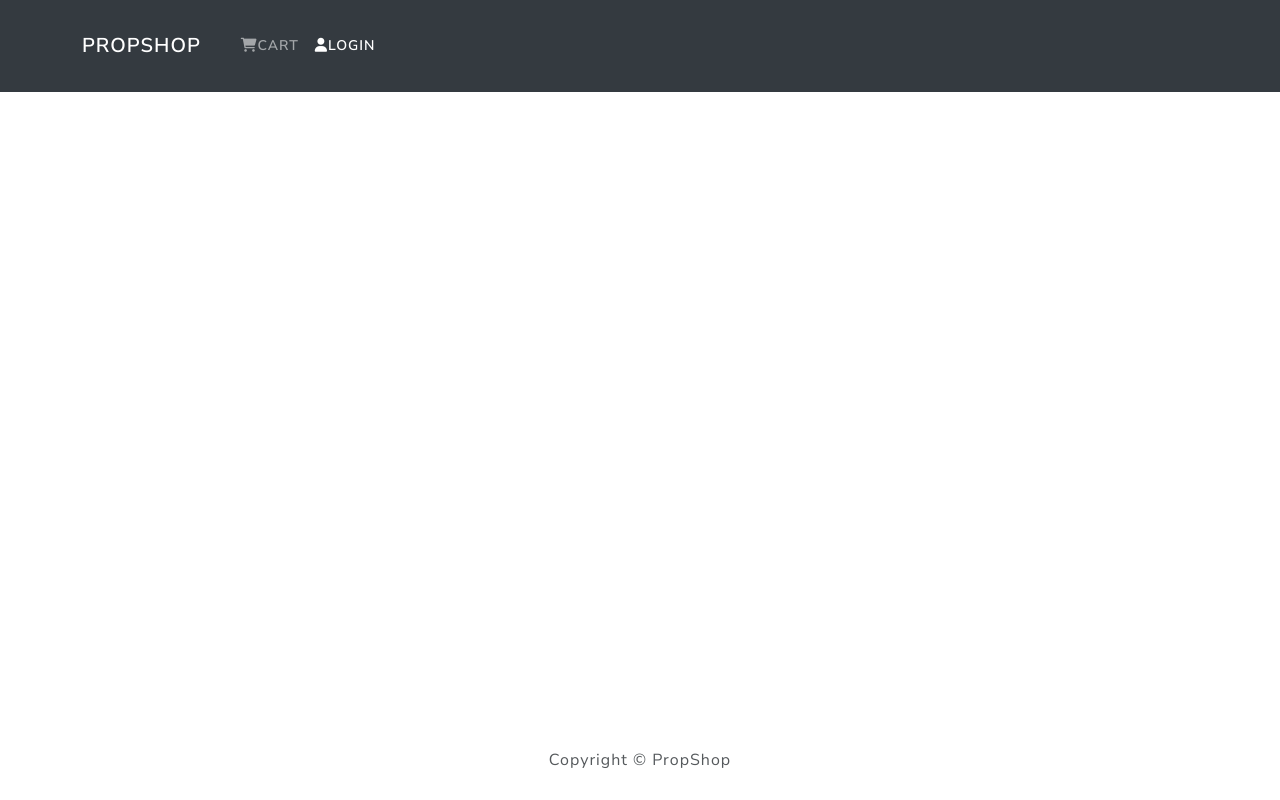
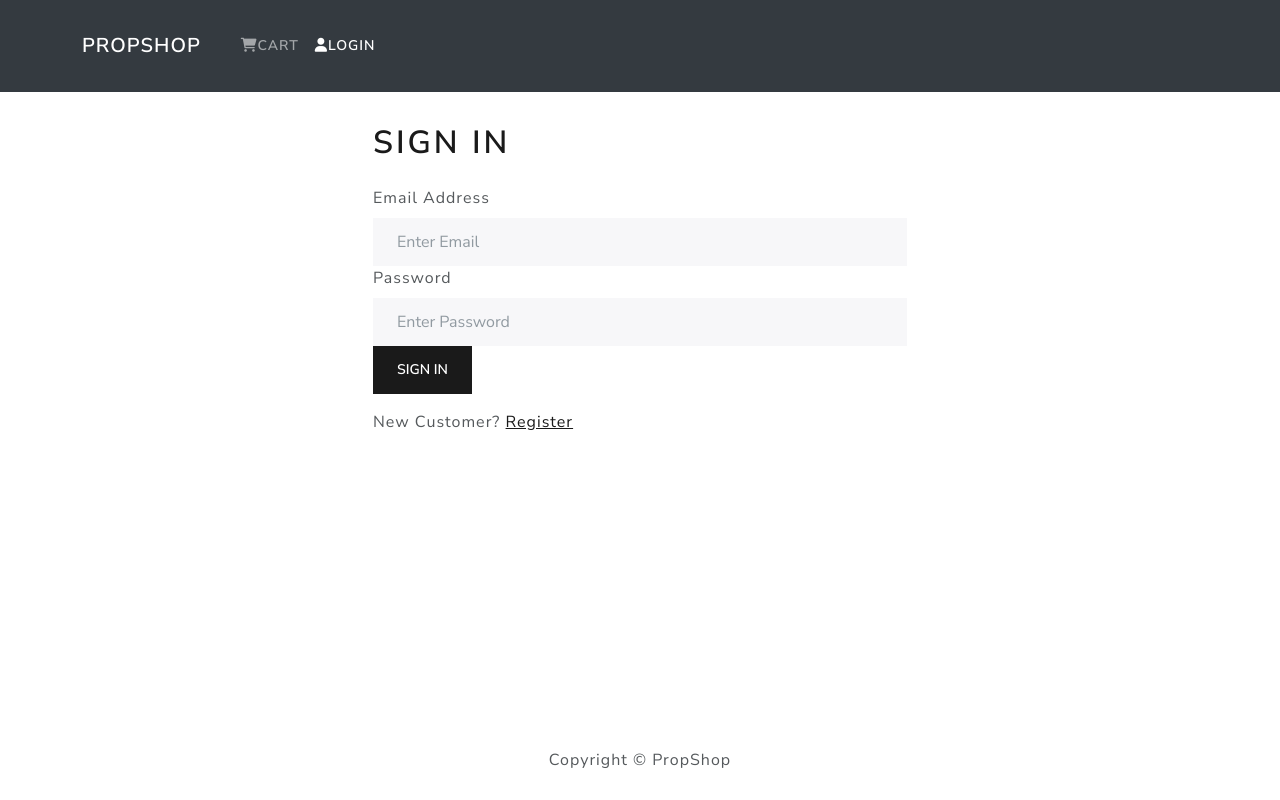
Before and after one commit to harryn0502/propshop, a React (Create React App) app in the folder frontend/: page /login in a window 1280 px wide. Built offline with nearby package versions, Linux system fonts and the light colour scheme.

Commit message:
Add login system

```diff
--- a/frontend/src/App.js
+++ b/frontend/src/App.js
@@ -7,6 +7,7 @@
 import HomePage from "./pages/HomePage";
 import ProductPage from "./pages/ProductPage";
 import CartPage from "./pages/CartPage";
+import LoginPage from "./pages/LoginPage";
 
 function App() {
   return (
@@ -19,6 +20,7 @@
             <Route path="/product/:id" element={<ProductPage />} />
             <Route path="/cart" element={<CartPage />} />
             <Route path="/cart/:id" element={<CartPage />} />
+            <Route path="/login" element={<LoginPage />} />
           </Routes>
         </Container>
       </main>
--- a/frontend/src/actions/productActions.js
+++ b/frontend/src/actions/productActions.js
@@ -17,8 +17,8 @@
     dispatch({
       type: PRODUCT_LIST_FAIL,
       payload:
-        error.response && error.response.data.message
-          ? error.reposne.data.message
+        error.response && error.response.data.detail
+          ? error.response.data.detail
           : error.message,
     });
   }
@@ -33,8 +33,8 @@
     dispatch({
       type: PRODUCT_DETAILS_FAIL,
       payload:
-        error.response && error.response.data.message
-          ? error.reposne.data.message
+        error.response && error.response.data.detail
+          ? error.response.data.detail
           : error.message,
     });
   }
--- /dev/null
+++ b/frontend/src/actions/userActions.js
@@ -0,0 +1,34 @@
+import {
+  USER_LOGIN_REQUEST,
+  USER_LOGIN_SUCCESS,
+  USER_LOGIN_FAIL,
+  USER_LOGOUT,
+} from "../constants/userConstants";
+
+export const login = (email, password) => async (dispatch) => {
+  try {
+    dispatch({ type: USER_LOGIN_REQUEST });
+    const json = await fetch("/api/users/login/", {
+      method: "POST",
+      headers: { "Content-Type": "application/json" },
+      body: JSON.stringify({
+        username: email,
+        password: password,
+      }),
+    });
+    const data = await json.json();
+    if (!json.ok) throw data;
+
+    dispatch({ type: USER_LOGIN_SUCCESS, payload: data });
+
+    localStorage.setItem("userInfo", JSON.stringify(data));
+  } catch (error) {
+    dispatch({
+      type: USER_LOGIN_FAIL,
+      payload:
+        error && error.detail
+          ? error.detail
+          : "",
+    });
+  }
+};
--- /dev/null
+++ b/frontend/src/components/FormContainer.js
@@ -0,0 +1,16 @@
+import { Container, Row, Col } from "react-bootstrap";
+function FormContainer({ children }) {
+  return (
+    <div>
+      <Container>
+        <Row className="justify-content-md-center">
+          <Col xs={12} md={6}>
+            {children}
+          </Col>
+        </Row>
+      </Container>
+    </div>
+  );
+}
+
+export default FormContainer;
--- /dev/null
+++ b/frontend/src/constants/userConstants.js
@@ -0,0 +1,5 @@
+export const USER_LOGIN_REQUEST = 'USER_LOGIN_REQUEST'
+export const USER_LOGIN_SUCCESS = 'USER_LOGIN_SUCCESS'
+export const USER_LOGIN_FAIL = 'USER_LOGIN_FAIL'
+
+export const USER_LOGOUT = 'USER_LOGOUT'
--- /dev/null
+++ b/frontend/src/pages/LoginPage.js
@@ -0,0 +1,77 @@
+import { Col, Row, Form, Button } from "react-bootstrap";
+import { useEffect, useState } from "react";
+import { Link, useLocation, useNavigate } from "react-router-dom";
+import { useDispatch, useSelector } from "react-redux";
+import Loader from "../components/Loader";
+import Message from "../components/Message";
+import FormContainer from "../components/FormContainer";
+import { login } from "../actions/userActions";
+
+function LoginPage() {
+  const [email, setEmail] = useState("");
+  const [password, setPassword] = useState("");
+  const navigate = useNavigate();
+  const location = useLocation();
+  const dispatch = useDispatch();
+  const redirect = location.search ? location.search.split("=")[1] : "/";
+
+  const userLogin = useSelector((state) => state.userLogin);
+  const { error, loading, userInfo } = userLogin;
+
+  const submitHandler = (e) => {
+    e.preventDefault();
+    dispatch(login(email, password));
+  };
+
+  useEffect(() => {
+    if (userInfo) {
+      navigate(redirect);
+    }
+  }, [navigate, redirect, userInfo]);
+
+  return (
+    <FormContainer>
+      <h1>Sign In</h1>
+      {error && <Message variant="danger">{error}</Message>}
+      {loading && <Loader />}
+      <Form onSubmit={submitHandler}>
+        <Form.Group controlId="email">
+          <Form.Label>Email Address</Form.Label>
+          <Form.Control
+            type="email"
+            placeholder="Enter Email"
+            value={email}
+            onChange={(e) => {
+              setEmail(e.target.value);
+            }}
+          ></Form.Control>
+        </Form.Group>
+
+        <Form.Group controlId="password">
+          <Form.Label>Password</Form.Label>
+          <Form.Control
+            type="password"
+            placeholder="Enter Password"
+            value={password}
+            onChange={(e) => {
+              setPassword(e.target.value);
+            }}
+          ></Form.Control>
+        </Form.Group>
+        <Button type="submit" variant="primary">
+          Sign In
+        </Button>
+      </Form>
+      <Row className="py-3">
+        <Col>
+          New Customer?{" "}
+          <Link to={redirect ? `/register?redirect=${redirect}` : "/register"}>
+            Register
+          </Link>
+        </Col>
+      </Row>
+    </FormContainer>
+  );
+}
+
+export default LoginPage;
--- /dev/null
+++ b/frontend/src/reducers/userReducers.js
@@ -0,0 +1,22 @@
+import {
+  USER_LOGIN_REQUEST,
+  USER_LOGIN_SUCCESS,
+  USER_LOGIN_FAIL,
+  USER_LOGOUT,
+} from "../constants/userConstants";
+
+export const userLoginReducer = (state = { }, action) => {
+  switch (action.type) {
+    case USER_LOGIN_REQUEST:
+      return { loading: true };
+    case USER_LOGIN_SUCCESS:
+      return { loading: false, userInfo: action.payload };
+    case USER_LOGIN_FAIL:
+      return { loading: false, error: action.payload };
+    case USER_LOGOUT:
+      return {}
+
+    default:
+      return state;
+  }
+};
--- a/frontend/src/store.js
+++ b/frontend/src/store.js
@@ -6,18 +6,27 @@
   productListReducer,
 } from "./reducers/productReducers";
 import { cartReducer } from "./reducers/cartReducers";
+import { userLoginReducer } from "./reducers/userReducers";
 
 const reducer = combineReducers({
   productList: productListReducer,
   productDetails: productDetailsReducer,
   cart: cartReducer,
+  userLogin: userLoginReducer,
 });
 
 const cartItemsFromStorage = localStorage.getItem("cartItems")
   ? JSON.parse(localStorage.getItem("cartItems"))
   : [];
 
-const initialState = { cart: { cartItems: cartItemsFromStorage } };
+const userInfoFromStorage = localStorage.getItem("userInfo")
+  ? JSON.parse(localStorage.getItem("userInfo"))
+  : null;
+
+const initialState = {
+  cart: { cartItems: cartItemsFromStorage },
+  userLogin: { userInfo: userInfoFromStorage },
+};
 
 const middleware = [thunk];
 const store = createStore(
```
